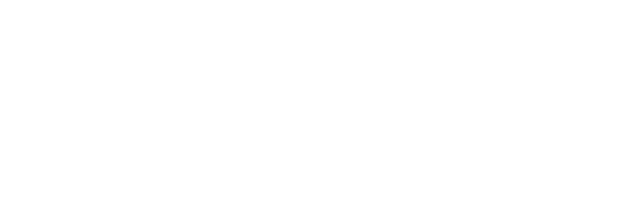
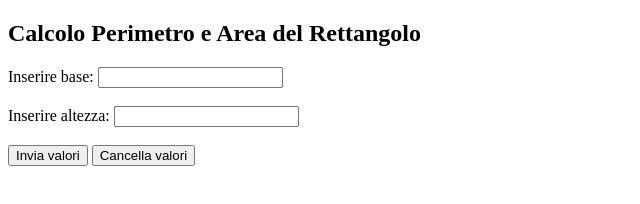
Before and after one commit to Checco51/prima-consegna-github, a plain HTML site: page index.html in a window 1280 px wide. Shown: the whole page, without its empty margins (0-640 px from the left). Drawn offline with Linux system fonts and the light colour scheme.

Commit message:
Update index.html

```diff
--- a/index.html
+++ b/index.html
@@ -1,13 +1,23 @@
 <!DOCTYPE html>
-<html lang="en">
+<html lang="it">
 <head>
     <meta charset="UTF-8">
-    <meta name="viewport" content="width=device-width, initial-scale=1.0">
-    <title>Document</title>
+    <title>Inserimento Dati Rettangolo</title>
 </head>
 <body>
-    <form>
+    <h2>Calcolo Perimetro e Area del Rettangolo</h2>
 
+    <form action="calcola.php" method="POST">
+        <label for="base">Inserire base:</label>
+        <input type="number" id="base" name="base" step="any" required>
+        <br><br>
+
+        <label for="altezza">Inserire altezza:</label>
+        <input type="number" id="altezza" name="altezza" step="any" required>
+        <br><br>
+
+        <input type="submit" value="Invia valori">
+        <input type="reset" value="Cancella valori">
     </form>
 </body>
 </html>
```
